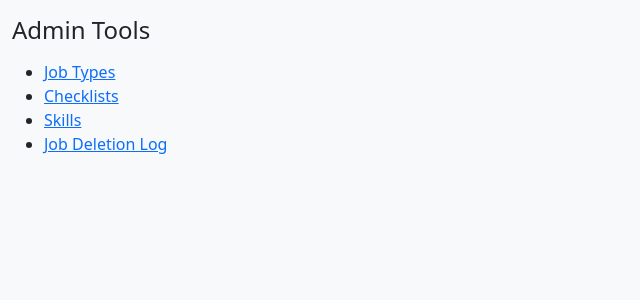
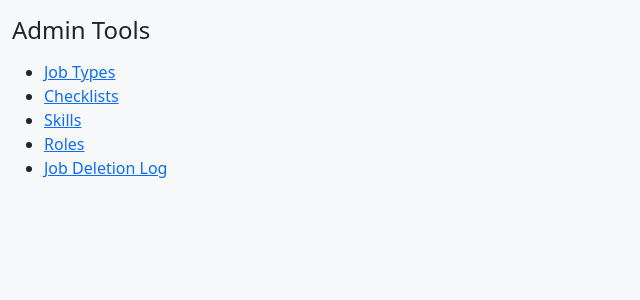
Before and after one commit to johndadey-cyber/FieldOps, a PHP site: page /public/admin/index.php in a window 1280 px wide. Shown: the part 186-486 px from the top of the page, without its empty margins (0-640 px from the left). Run offline with PHP 8.4, Linux system fonts and the light colour scheme; the visitor is signed in with stand-in values (Sample User, id 1).

Commit message:
Add roles link to admin dashboard and verify access

```diff
--- a/public/admin/index.php
+++ b/public/admin/index.php
@@ -18,6 +18,7 @@ require_once __DIR__ . '/nav.php';
   <li><a href="/admin/job_type_list.php">Job Types</a></li>
   <li><a href="/admin/checklist_template_list.php">Checklists</a></li>
   <li><a href="/admin/skill_list.php">Skills</a></li>
+  <li><a href="/admin/role_list.php">Roles</a></li>
   <li><a href="/admin/job_deletion_log.php">Job Deletion Log</a></li>
 </ul>
 <?php require_once __DIR__ . '/../../partials/footer.php'; ?>
```
Also changed, not shown: tests/Integration/AdminDashboardAuthTest.php (+1 -0 lines).
